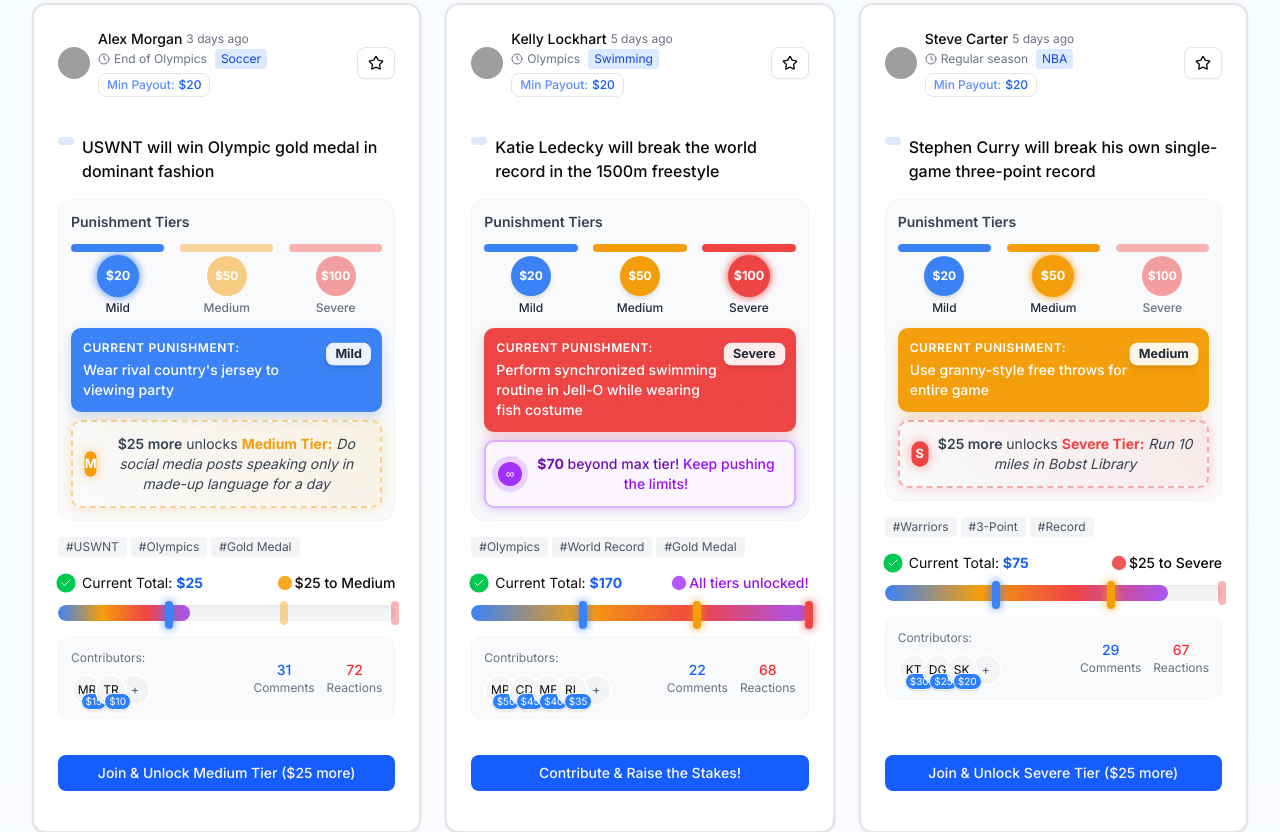
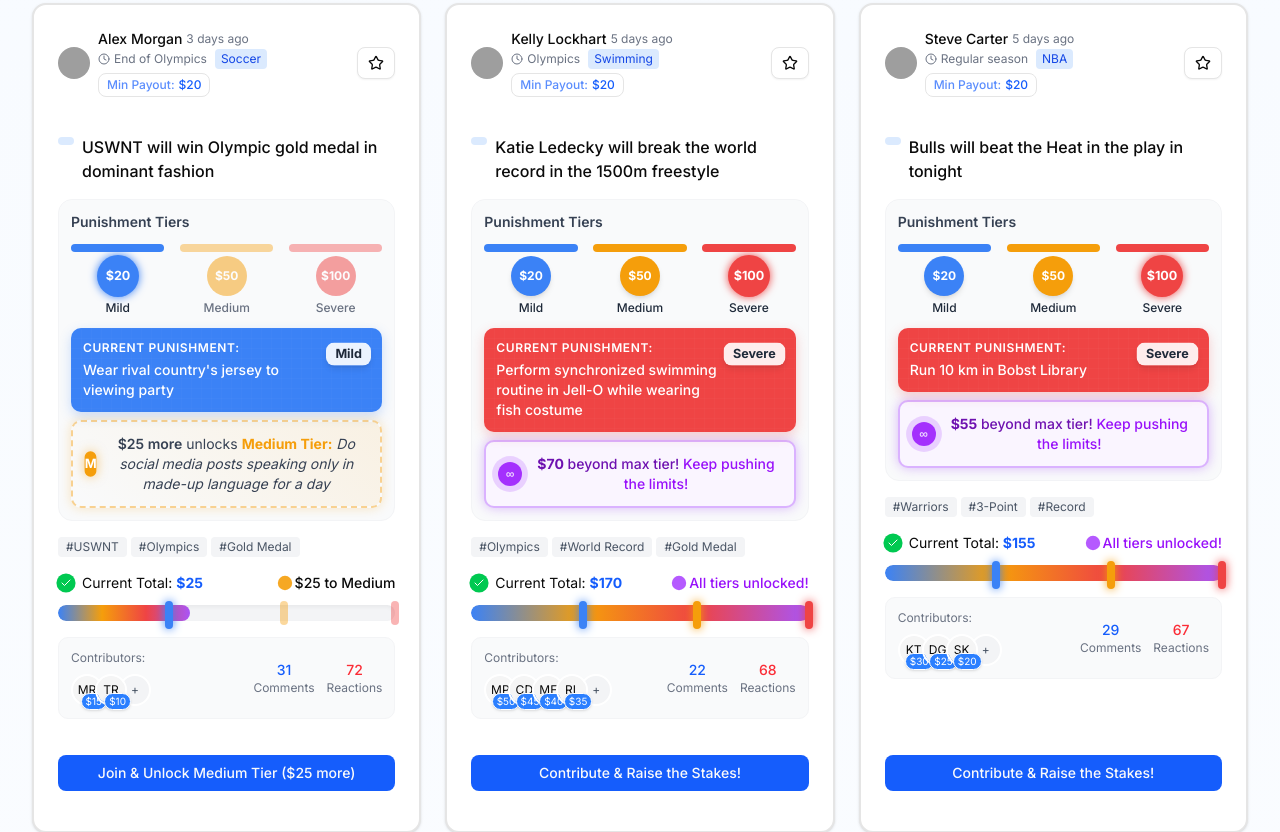
Before and after one commit to vincentcamp/startup-lab, a Next.js app: page /explore in a window 1280 px wide. Shown: the part 4580-5412 px from the top of the page. Built offline with nearby package versions, Linux system fonts and the light colour scheme; grey boxes are pictures that could not be loaded.

Commit message:
changed bet

```diff
--- a/src/app/explore/page.tsx
+++ b/src/app/explore/page.tsx
@@ -397,11 +397,11 @@
       avatar: "/avatars/steve.png",
       initials: "SC",
     },
-    prediction: "Stephen Curry will break his own single-game three-point record",
+    prediction: "Bulls will beat the Heat in the play in tonight",
     punishmentTiers: [
       { minAmount: 20, name: "Mild", punishment: "Wear LeBron jersey during pre-game warmups", color: "#3B82F6" },
       { minAmount: 50, name: "Medium", punishment: "Use granny-style free throws for entire game", color: "#F59E0B" },
-      { minAmount: 100, name: "Severe", punishment: "Run 10 miles in Bobst Library", color: "#EF4444" }
+      { minAmount: 100, name: "Severe", punishment: "Run 10 km in Bobst Library", color: "#EF4444" }
     ],
     currentTier: 1,
     stake: 20,
@@ -414,7 +414,7 @@
       { name: "Draymond", initials: "DG", amount: 25 },
       { name: "Kerr", initials: "SK", amount: 20 },
     ],
-    totalRaised: 75,
+    totalRaised: 155,
     progress: 75,
     comments: 29,
     reactions: 67,
```
